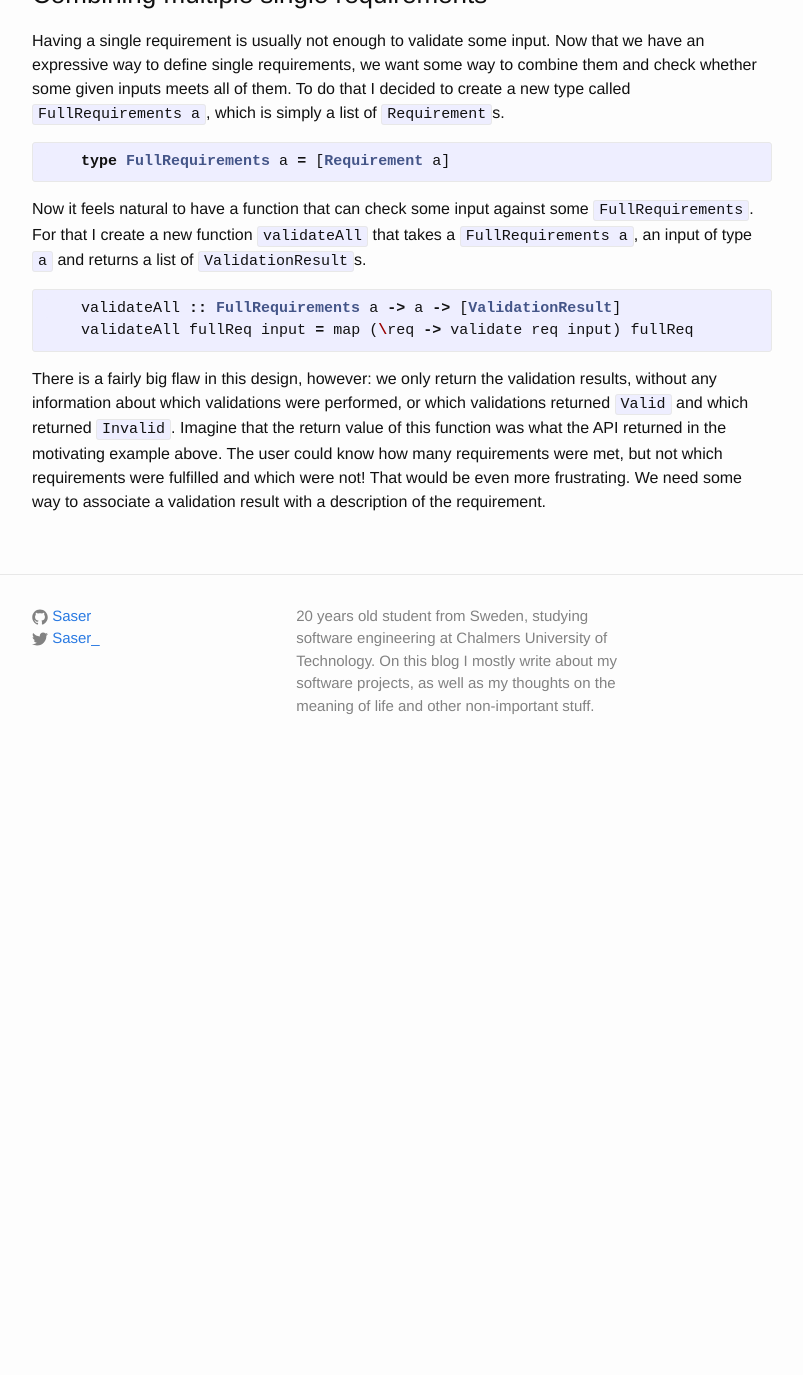
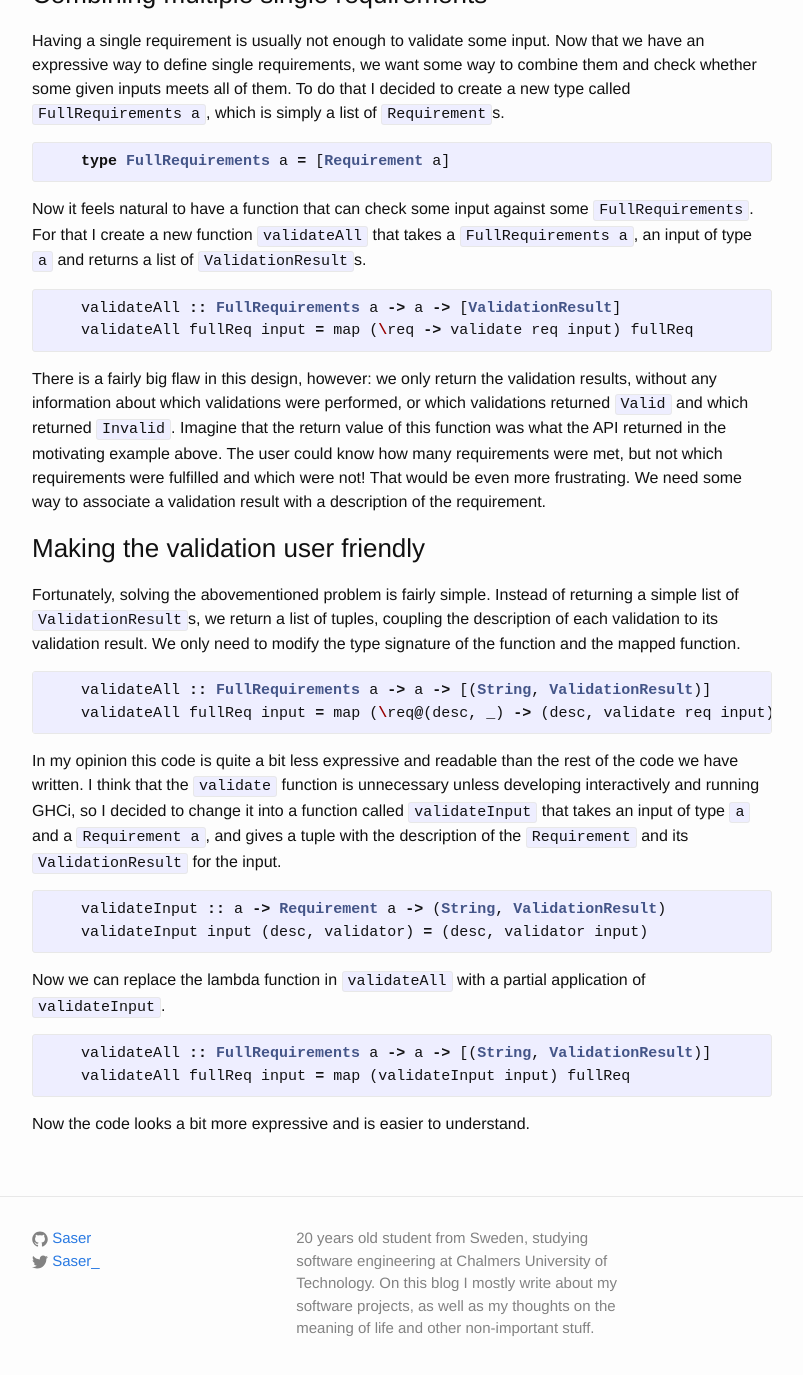
Before and after one commit to Saser/saser.github.io, a Jekyll site: the page built from _posts/2015-12-12-input-validation-using-haskell.md, in a window 1280 px wide and 1400 px high, scrolled down 4233 px. Shown: the top 1375 px of the window, without its empty margins (238-1041 px from the left). Built offline with Jekyll 4.4.1, drawn with Linux system fonts in a browser that asks for light colours; before the commit the page ends 5010 px from its top, so only the background shows below that.

Commit message:
Fix the design flaw from the multiple requirement validation

```diff
--- a/_posts/2015-12-12-input-validation-using-haskell.md
+++ b/_posts/2015-12-12-input-validation-using-haskell.md
@@ -164,3 +164,28 @@
 {% endhighlight %}
 
 There is a fairly big flaw in this design, however: we only return the validation results, without any information about which validations were performed, or which validations returned `Valid` and which returned `Invalid`. Imagine that the return value of this function was what the API returned in the motivating example above. The user could know how many requirements were met, but not which requirements were fulfilled and which were not! That would be even more frustrating. We need some way to associate a validation result with a description of the requirement.
+
+### Making the validation user friendly
+
+Fortunately, solving the abovementioned problem is fairly simple. Instead of returning a simple list of `ValidationResult`s, we return a list of tuples, coupling the description of each validation to its validation result. We only need to modify the type signature of the function and the mapped function.
+
+{% highlight haskell %}
+    validateAll :: FullRequirements a -> a -> [(String, ValidationResult)]
+    validateAll fullReq input = map (\req@(desc, _) -> (desc, validate req input)) fullReq
+{% endhighlight %}
+
+In my opinion this code is quite a bit less expressive and readable than the rest of the code we have written. I think that the `validate` function is unnecessary unless developing interactively and running GHCi, so I decided to change it into a function called `validateInput` that takes an input of type `a` and a `Requirement a`, and gives a tuple with the description of the `Requirement` and its `ValidationResult` for the input.
+
+{% highlight haskell %}
+    validateInput :: a -> Requirement a -> (String, ValidationResult)
+    validateInput input (desc, validator) = (desc, validator input)
+{% endhighlight %}
+
+Now we can replace the lambda function in `validateAll` with a partial application of `validateInput`.
+
+{% highlight haskell %}
+    validateAll :: FullRequirements a -> a -> [(String, ValidationResult)]
+    validateAll fullReq input = map (validateInput input) fullReq
+{% endhighlight %}
+
+Now the code looks a bit more expressive and is easier to understand.
```
